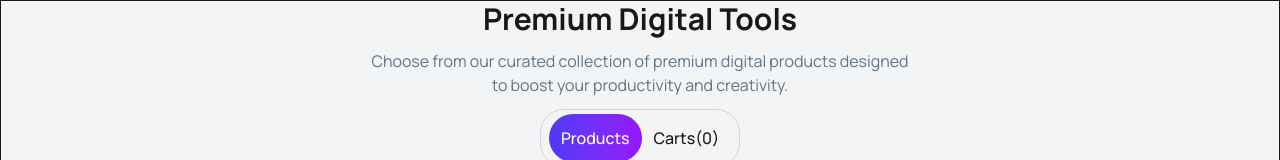
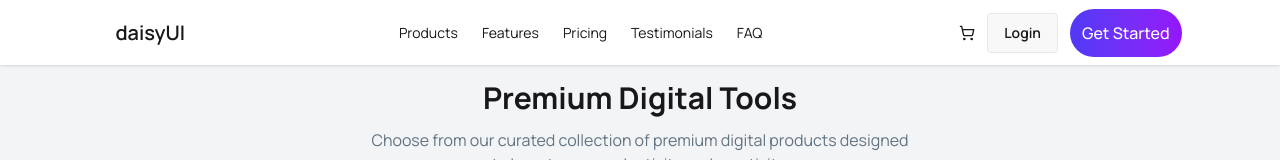
Before and after one commit to SajedaCodeBox/assignment-6-digitools, a React (Vite) app: page / in a window 1280 px wide. Shown: the top 160 px of the page. Built offline with nearby package versions, Linux system fonts and the light colour scheme.

Commit message:
Navbar completed

```diff
--- a/src/App.jsx
+++ b/src/App.jsx
@@ -2,6 +2,7 @@
 import { Suspense, useState } from 'react';
 import './App.css'
 import AllProducts from './components/AllProducts/AllProducts';
+import Navbar from './components/Navbar/Navbar';
 
 function App() {
 
@@ -10,6 +11,7 @@ function App() {
 
   return (
     <>
+    <Navbar></Navbar>
     <Suspense fallback = {<span className="loading loading-dots loading-lg"></span>}>
     <AllProducts fetchdata = {fetchdata} prices = {prices} setPrices = {setPrices}></AllProducts>
     </Suspense>
--- a/src/components/AllProducts/AllProducts.jsx
+++ b/src/components/AllProducts/AllProducts.jsx
@@ -8,7 +8,7 @@ const AllProducts = ({fetchdata, prices, setPrices}) => {
      const [selectedType, setSelectedType] = useState ("products");
      const [selectedAllCards, setSelectedAllCards] = useState ([]);
     return (
-        <div className='container mx-auto border '>
+        <div className='container mx-auto pt-20'>
         <div className='flex items-center justify-center flex-col  text-center space-y-3'>
             <h1 className='font-bold text-3xl'>Premium Digital Tools</h1>
             <p className='text-[#627382]'>Choose from our curated collection of premium digital products designed<br />to boost your productivity and creativity.</p>
--- /dev/null
+++ b/src/components/Navbar/Navbar.jsx
@@ -0,0 +1,41 @@
+import React from 'react';
+import { LuShoppingCart } from 'react-icons/lu';
+
+const Navbar = () => {
+    return (
+        <div className="navbar bg-base-100 shadow-sm flex justify-around fixed z-50 ">
+  <div>
+    <div className="dropdown">
+      <div tabIndex={0} role="button" className="btn btn-ghost lg:hidden">
+        <svg xmlns="http://www.w3.org/2000/svg" className="h-5 w-5" fill="none" viewBox="0 0 24 24" stroke="currentColor"> <path strokeLinecap="round" strokeLinejoin="round" strokeWidth="2" d="M4 6h16M4 12h8m-8 6h16" /> </svg>
+      </div>
+      <ul className="dropdown-content bg-base-100 rounded-box z-1 mt-3 w-52 p-4 shadow">
+        <li><a>Products</a></li>
+        <li><a>Features</a></li>
+        <li><a>Pricing</a></li>
+        <li><a>Testimonials</a></li>
+        <li><a>FAQ</a></li>
+        <a className="btn">Login</a>
+      </ul>
+    </div>
+    <a className="btn btn-ghost text-xl">daisyUI</a>
+  </div>
+  <div className=" hidden lg:flex">
+    <ul className="menu menu-horizontal px-1">
+      <li><a>Products</a></li>
+        <li><a>Features</a></li>
+        <li><a>Pricing</a></li>
+        <li><a>Testimonials</a></li>
+        <li><a>FAQ</a></li>
+    </ul>
+  </div>
+  <div className="flex justify-center items-center gap-3">
+    <LuShoppingCart />
+    <a className="btn hidden md:flex ">Login</a>
+     <button  className="bg-linear-to-r from-[#4F39F6] to-[#9514FA] text-white rounded-full p-3 font-medium ">Get Started</button>
+  </div>
+</div>
+    );
+};
+
+export default Navbar;
--- a/src/components/SelectedCards/SelectedCards.jsx
+++ b/src/components/SelectedCards/SelectedCards.jsx
@@ -6,8 +6,7 @@ import SelectedCard from './SelectedCard';
 const SelectedCards = ({selectedAllCards, setSelectedAllCards, prices, setPrices}) => {
 
      const handleRemoveCard = (selectedAllCard) => {
-        const filteredCards = selectedAllCards.filter
-        (selectedAllCarded => selectedAllCarded.name !== selectedAllCard.name);
+        const filteredCards = selectedAllCards.filter (selectedAllCarded => selectedAllCarded.name !== selectedAllCard.name);
         setSelectedAllCards (filteredCards);
         setPrices (prices - Number (selectedAllCard.price))
      };
```
